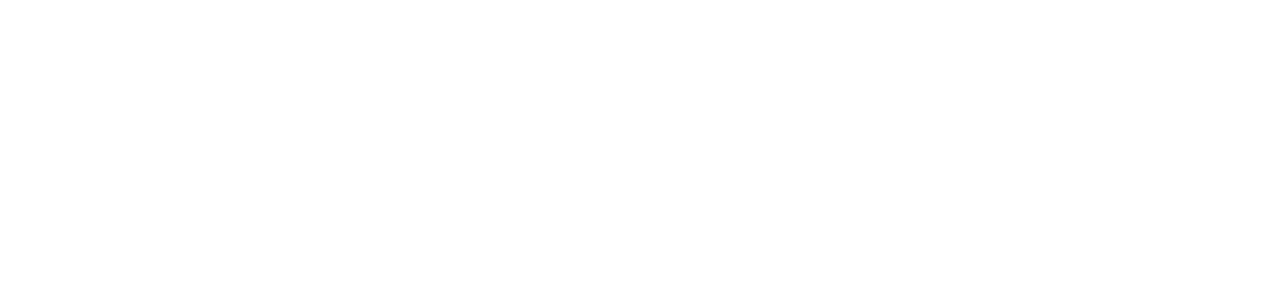
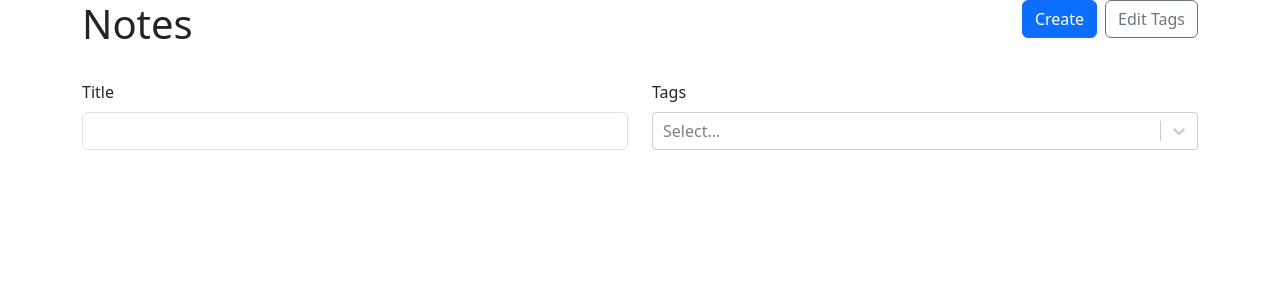
Before and after one commit to jannet18/note-taking, a React (Create React App) app: page / in a window 1280 px wide. Shown: the top 300 px of the page. Built offline with nearby package versions, Linux system fonts and the light colour scheme.

Commit message:
display notes list

```diff
--- a/src/App.js
+++ b/src/App.js
@@ -28,9 +28,6 @@
           ...data, id: uuidv4(), tagsIds: tags.map((tag) => tag?.id)
       }] : [notes]
       return (newNote);
-     // return [...prevNotes, {
-      //   ...data, id: uuidv4(), tagsIds: tags.map((tag) => tag.id)
-      // }]
     })
   }
 
@@ -47,7 +44,7 @@
   return (
     <Container>
     <Routes>
-      <Route path='/' element={<Notes notes={notes} handleAddNote={addNote}/>}/>
+      <Route path='/' element={<Notes notes={notes} handleAddNote={addNote}/>} availableTags={tags}/>
       <Route path='/new' element={<NewNote
        onSubmit={onCreateNote}
        onAddTag={addTag}
--- a/src/components/NoteForm.jsx
+++ b/src/components/NoteForm.jsx
@@ -1,6 +1,6 @@
 import React, {useRef, useState}  from 'react';
 import { Col, Form, Stack, Row, Button } from 'react-bootstrap';
-import { Link } from 'react-router-dom';
+import { Link, useNavigate } from 'react-router-dom';
 import CreatableReactSelect from 'react-select/creatable';
 import { v4  as uuidv4} from 'uuid';
 
@@ -9,6 +9,7 @@
     const titleRef = useRef(null);
     const markdownRef = useRef(null);
     const [selectedTags, setSelectedTags] = useState([]);
+    const navigate = useNavigate();
 
     function handleSubmit(e) {
         // console.log(e.target.value);
@@ -18,18 +19,10 @@
             markdown: markdownRef.current.value,
             tags: [selectedTags],
 
-        }
-        )
-
-
-
-
-
-        // tag.current.value = '';
-    }
-
-
-  return (
+        })
+        navigate('..');
+}
+ return (
 
   <Form onSubmit={handleSubmit}>
     <Stack gap={4}>
@@ -73,7 +66,7 @@
                 <Form.Label>Body</Form.Label>
                 <Form.Control required as='textarea' ref={markdownRef} rows={15}></Form.Control>
 
-            </Form.Group>
+        </Form.Group>
             <Stack direction='horizontal' gap={3} className='justify-content-end'>
                 <Button type='submit' variant='primary' >Save</Button>
                 <Link to='..'>
--- a/src/components/Notes.jsx
+++ b/src/components/Notes.jsx
@@ -1,15 +1,70 @@
-import React from 'react';
+import React, { useState } from 'react';
 import Note from './Note';
+import { Row, Col, Stack, Button, Form } from 'react-bootstrap';
+import { Link } from 'react-router-dom';
+import ReactSelect from 'react-select';
 
-function Notes({notes}) {
+function Notes({notes, availableTags}) {
+    const [selectedTags, setSelectedTags] = useState([]);
+    const [title, setTitle] = useState('');
   return (
-    <div>
-        {
+  <>
+        <Row className='align-items-centers mb-4'>
+            <Col>
+            <h1>Notes</h1>
+            </Col>
+            <Col xs='auto'>
+                <Stack gap={2} direction='horizontal'>
+                    <Link to='/new'>
+                        <Button variant='primary'>Create</Button>
+                    </Link>
+                    <Button variant='outline-secondary'>Edit Tags</Button>
+                </Stack>
+            </Col>
+        </Row>
+        <Form>
+            <Row className='mb-4'>
+                <Col>
+                <Form.Group controlId='title'>
+                <Form.Label>Title</Form.Label>
+                <Form.Control type='text'
+                value={title}
+                onChange={(e) => setTitle(e.target.value)}
+                >
+                </Form.Control>
+                </Form.Group>
+                </Col>
+                <Col>
+                <Form.Group controlId='title'>
+                <Form.Label >Tags</Form.Label>
+                <ReactSelect
+                value={selectedTags?.map((tag) => {
+                    return {
+                        label: tag.label, value: tag.id
+                    }
+                })}
+                options={availableTags?.map((tag) => {
+                    return {label: tag.label, value: tag.id}
+                })}
+                // converting form the value creatble react expects to what we will store locally
+                // modify tags
+                onChange={tags => {
+                    setSelectedTags(tags.map(tag => {
+                       return {label: tag.label, id: tag.value}
+                    }))
+                }}
+                isMulti/>
+            </Form.Group>
+                </Col>
+            </Row>
+        </Form>
+        <Row xs={1} sm={2} lg={3} xl={4} className='g-3'></Row>
+        {/* {
            notes && notes?.map((note, id) => (
                 <Note key={id} id ={note.id} title={note.title} content={note.content} tag={note.tag}/>
             ))
-        }
-    </div>
+        } */}
+        </>
   )
 }
 
```
